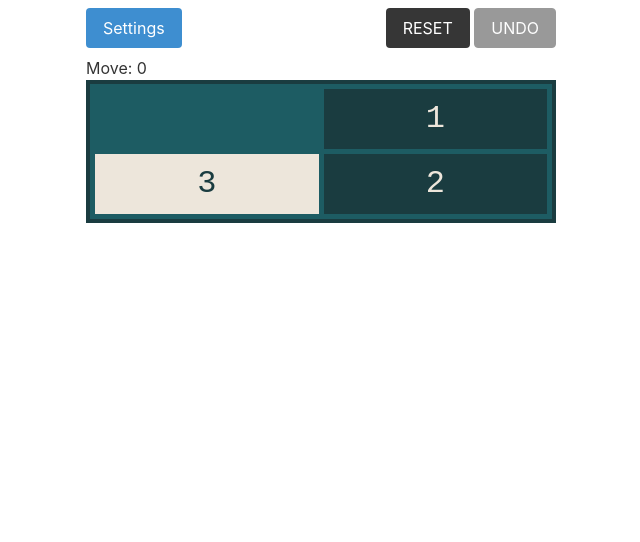
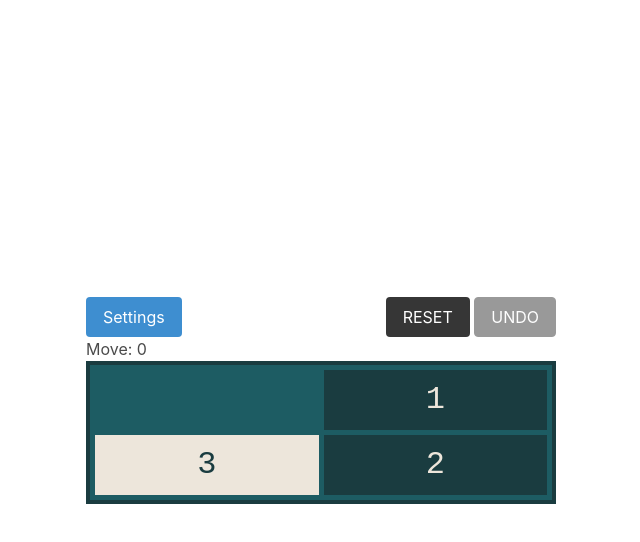
Before and after one commit to aryue123321/15-puzzle, a Svelte app: page / in a window 1280 px wide. Shown: the top 542 px of the page, without its empty margins (319-959 px from the left). Built offline with nearby package versions, Linux system fonts and the light colour scheme.

Commit message:
more styling

```diff
--- a/public/global.css
+++ /dev/null
@@ -1,63 +0,0 @@
-html, body {
-	position: relative;
-	width: 100%;
-	height: 100%;
-}
-
-body {
-	color: #333;
-	margin: 0;
-	padding: 8px;
-	box-sizing: border-box;
-	font-family: -apple-system, BlinkMacSystemFont, "Segoe UI", Roboto, Oxygen-Sans, Ubuntu, Cantarell, "Helvetica Neue", sans-serif;
-}
-
-a {
-	color: rgb(0,100,200);
-	text-decoration: none;
-}
-
-a:hover {
-	text-decoration: underline;
-}
-
-a:visited {
-	color: rgb(0,80,160);
-}
-
-label {
-	display: block;
-}
-
-input, button, select, textarea {
-	font-family: inherit;
-	font-size: inherit;
-	-webkit-padding: 0.4em 0;
-	padding: 0.4em;
-	margin: 0 0 0.5em 0;
-	box-sizing: border-box;
-	border: 1px solid #ccc;
-	border-radius: 2px;
-}
-
-input:disabled {
-	color: #ccc;
-}
-
-button {
-	color: #333;
-	background-color: #f4f4f4;
-	outline: none;
-}
-
-button:disabled {
-	color: #999;
-}
-
-button:not(:disabled):active {
-	background-color: #ddd;
-}
-
-button:focus {
-	border-color: #666;
-}
--- a/public/index.html
+++ b/public/index.html
@@ -8,7 +8,6 @@
 
 	<link rel='icon' type='image/png' href='/favicon.png'>
 	<link rel="stylesheet" href="https://cdn.jsdelivr.net/npm/bulma@0.9.4/css/bulma.min.css">
-	<link rel='stylesheet' href='/global.css'>
 	<link rel='stylesheet' href='/build/bundle.css'>
 
 	<script defer src='/build/bundle.js'></script>
--- a/src/App.svelte
+++ b/src/App.svelte
@@ -3,8 +3,8 @@
 	import Settings from "./components/Settings.svelte";
 	let openSettings = false;
 </script>
-
-<main>
+<div class="outer">
+	<main class="main">
 		<div class="container">
 			<div class="columns is-centered">
 				<div class="column is-half">
@@ -22,9 +22,18 @@
 				</div>
 			</div>
 		</div>
-
 	</main>
 	<Settings on:close={()=>openSettings = false} show={openSettings}/>
+</div>
+
 <style>
-
+	.outer{
+		display: flex;
+		flex-direction: column;
+		height: 100vh;
+	}
+	.main{
+		margin-top: auto;
+		margin-bottom: auto;
+	}
 </style>
```
Lines whose indentation alone changed are shown as unchanged.
